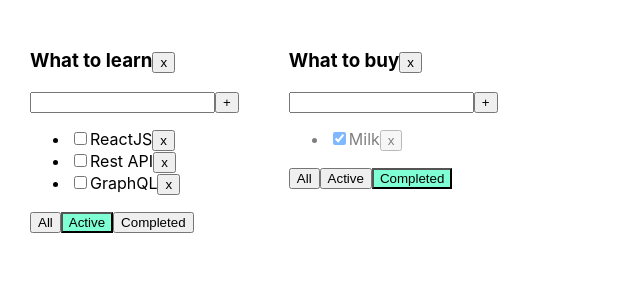
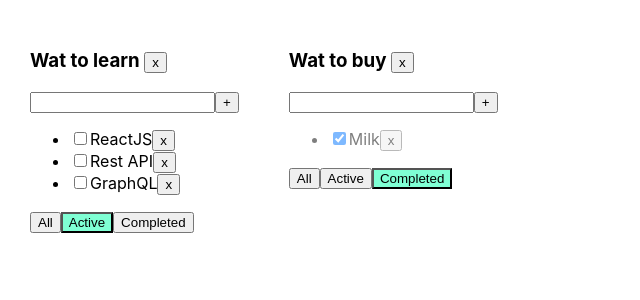
Before and after one commit to yasnoprosto/TodolistWithD, a React (Create React App) app: page / in a window 1280 px wide. Shown: the top 300 px of the page, without its empty margins (0-640 px from the left). Built offline with nearby package versions, Linux system fonts and the light colour scheme.

Commit message:
Finished lesson 5 one more time

```diff
--- a/src/App.css
+++ b/src/App.css
@@ -1,3 +1,4 @@
+
 .App {
   padding: 30px;
   display: flex;
@@ -6,6 +7,7 @@
 .App > div {
   margin-right: 50px;
 }
+
 .error {
   border: red 1px solid;
 }
@@ -13,9 +15,11 @@
 .error-message {
   color: red;
 }
+
 .active-filter {
   background-color: aquamarine;
 }
+
 .is-done {
   opacity: 0.5;
 }
--- a/src/App.tsx
+++ b/src/App.tsx
@@ -4,6 +4,7 @@ import {Todolist} from './Todolist';
 import {v1} from 'uuid';
 
 export type FilterValuesType = 'all' | 'active' | 'completed';
+
 export type TodolistType = {
     id: string
     title: string
@@ -12,100 +13,93 @@ export type TodolistType = {
 
 function App() {
 
-    function removeTask(id: string, todolistId: string) {
-        let tasks = tasksObg[todolistId];
-        let filteredTasks = tasks.filter(t => t.id !== id);
-        tasksObg[todolistId] = filteredTasks;
-        setTasksObg({...tasksObg});
+
+    function removeTask(id: string, todoId: string) {
+        let tasks = tasksObj[todoId];
+        let filteredTasks = tasks.filter(t => t.id != id);
+        tasksObj[todoId]=filteredTasks
+        setTasksObj({...tasksObj});
     }
 
-    function addTask(title: string, todolistId: string) {
+    function addTask(title: string, todoId: string) {
+        let tasks = tasksObj[todoId];
         let task = {id: v1(), title: title, isDone: false};
-        let tasks = tasksObg[todolistId]
-        let newTasks=[task, ...tasks]
-        tasksObg[todolistId]=newTasks
-
-        setTasksObg({...tasksObg});
+        let newTasks = [task, ...tasks];
+        tasksObj[todoId]=newTasks
+        setTasksObj({...tasksObj});
     }
 
+    function changeStatus(taskId: string, isDone: boolean, todoId: string) {
+        let tasks = tasksObj[todoId];
+        let task = tasks.find(t => t.id === taskId);
+        if (task) {
+            task.isDone = isDone;
+            setTasksObj({...tasksObj});
+
+        }
+    }
 
     function changeFilter(value: FilterValuesType, todolistId: string) {
-
-        let todolist = todolists.find(tl => tl.id === todolistId);
+        let todolist = todolists.find(el => el.id === todolistId);
         if (todolist) {
             todolist.filter = value;
-            setTodolist([...todolists]);
+            setTodolists([...todolists]);
         }
-
     }
-
-    const changeStatus = (taskId: string, isDone: boolean, todolistId: string) => {
-        let tasks = tasksObg[todolistId]
-        let task = tasks.find(el => el.id === taskId);
-        if (task) {
-            task.isDone = isDone;
-        setTasksObg({...tasksObg});
-        }
-    };
 
     let todolistId1 = v1();
     let todolistId2 = v1();
 
-    let removeTodolist=(todolistId:string)=>{
-let filteredTodolist=todolists.filter(el=>el.id!==todolistId)
-        setTodolist(filteredTodolist)
-        delete tasksObg[todolistId]
-        setTasksObg(tasksObg)
+    let [todolists, setTodolists] = useState<TodolistType[]>([
+        {id: todolistId1, title: 'Wat to learn', filter: 'active'},
+        {id: todolistId2, title: 'Wat to buy', filter: 'completed'}
+    ]);
 
-    }
-
-
-    let [todolists, setTodolist] = useState<TodolistType[]>([
-        {id: todolistId1, title: 'What to learn', filter: 'active'},
-        {id: todolistId2, title: 'What to buy', filter: 'completed'},
-    ]);
-    let [tasksObg, setTasksObg] = useState({
+    let [tasksObj, setTasksObj] = useState({
         [todolistId1]: [
             {id: v1(), title: 'HTML&CSS', isDone: true},
             {id: v1(), title: 'JS', isDone: true},
             {id: v1(), title: 'ReactJS', isDone: false},
             {id: v1(), title: 'Rest API', isDone: false},
-            {id: v1(), title: 'GraphQL', isDone: false}
+            {id: v1(), title: 'GraphQL', isDone: false},
         ],
-
         [todolistId2]: [
             {id: v1(), title: 'Book', isDone: false},
-            {id: v1(), title: 'Milk', isDone: true},
-        ],
-
+            {id: v1(), title: 'Milk', isDone: true}
+        ]
     });
+let removeTodolist=(todoId:string)=>{
+    let filteredTodolist=todolists.filter(tl=>tl.id!==todoId)
+    setTodolists(filteredTodolist)
+    delete tasksObj[todoId]
+    setTasksObj({...tasksObj})
+}
     return (
         <div className="App">
-            {
-                todolists.map((tl) => {
-                    let tasksForTodolist = tasksObg[tl.id];
+            {todolists.map(el => {
+                    let tasksForTodolist = tasksObj[el.id];
 
-                    if (tl.filter === 'active') {
+                    if (el.filter === 'active') {
                         tasksForTodolist = tasksForTodolist.filter(t => !t.isDone);
                     }
-                    if (tl.filter === 'completed') {
+                    if (el.filter === 'completed') {
                         tasksForTodolist = tasksForTodolist.filter(t => t.isDone);
                     }
+                    return (<Todolist key={el.id}
+                                      idTodo={el.id}
+                                      title={el.title}
+                                      tasks={tasksForTodolist}
+                                      removeTask={removeTask}
+                                      changeFilter={changeFilter}
+                                      addTask={addTask}
+                                      changeTaskStatus={changeStatus}
+                                      filter={el.filter}
+                                      removeTodolist={removeTodolist}
+                    />);
+                }
+            )}
 
-                    return <  Todolist
-                        key={tl.id}
-                        title={tl.title}
-                        id={tl.id}
-                        tasks={tasksForTodolist}
-                        removeTask={removeTask}
-                        changeFilter={changeFilter}
-                        addTask={addTask}
-                        changeStatus={changeStatus}
-                        filter={tl.filter}
-                        removeTodolist={removeTodolist}
-                    />;
-                })
-            }
+
         </div>
     );
 }
--- a/src/Todolist.tsx
+++ b/src/Todolist.tsx
@@ -1,7 +1,5 @@
 import React, {ChangeEvent, KeyboardEvent, useState} from 'react';
 import {FilterValuesType} from './App';
-import {Simulate} from 'react-dom/test-utils';
-import error = Simulate.error;
 
 type TaskType = {
     id: string
@@ -10,82 +8,85 @@ type TaskType = {
 }
 
 type PropsType = {
+    idTodo:string
     title: string
-    id:string
     tasks: Array<TaskType>
-    removeTask: (taskId: string, todolistId: string) => void
-    changeFilter: (value: FilterValuesType, todolistId:string) => void
-    addTask: (title: string,todolistId: string) => void
-    changeStatus: (taskId: string, isDone: boolean, todolistId: string) => void
-    filter:FilterValuesType
-    removeTodolist:(todolistId:string)=>void
+    removeTask: (taskId: string, todoId:string) => void
+    changeFilter: (value: FilterValuesType,todolistId:string) => void
+    addTask: (title: string, todolistId: string) => void
+    changeTaskStatus: (taskId: string, isDone: boolean, todolistId: string) => void
+    filter: FilterValuesType
+    removeTodolist:(id:string)=>void
 }
 
 export function Todolist(props: PropsType) {
 
-    let [title, setTitle] = useState('');
-    let [error, setError] = useState<string| null>(null);
+    let [title, setTitle] = useState("")
+    let [error, setError] = useState<string | null>(null)
 
     const addTask = () => {
-        debugger
-        if (title.trim()) {
-            props.addTask(title.trim(),props.id);
-        }else {
-            setError("Title is required")
+        if (title.trim() !== "") {
+            props.addTask(title.trim(),props.idTodo);
+            setTitle("");
+        } else {
+            setError("Title is required");
         }
-        setTitle('');
-    };
+    }
 
     const onChangeHandler = (e: ChangeEvent<HTMLInputElement>) => {
-        setTitle(e.currentTarget.value);
-    };
+        setTitle(e.currentTarget.value)
+    }
 
     const onKeyPressHandler = (e: KeyboardEvent<HTMLInputElement>) => {
-       setError(null)
+        setError(null);
         if (e.charCode === 13) {
             addTask();
         }
-    };
-
-    const onAllClickHandler = () => props.changeFilter('all',props.id);
-    const onActiveClickHandler = () => props.changeFilter('active',props.id);
-    const onCompletedClickHandler = () => props.changeFilter('completed',props.id);
-
-    const removeTodolist=()=>{
-props.removeTodolist(props.id)
     }
 
+    const onAllClickHandler = () => props.changeFilter("all", props.idTodo);
+    const onActiveClickHandler = () => props.changeFilter("active", props.idTodo);
+    const onCompletedClickHandler = () => props.changeFilter("completed", props.idTodo);
+const onClickRemoveTodo=()=>{
+    props.removeTodolist(props.idTodo)
+}
+
     return <div>
-        <h3>{props.title}<button onClick={removeTodolist}>x</button></h3>
+        <h3>{props.title} <button onClick={onClickRemoveTodo}>x</button></h3>
         <div>
             <input value={title}
                    onChange={onChangeHandler}
                    onKeyPress={onKeyPressHandler}
-                   className={error? "error":""}
+                   className={error ? "error" : ""}
             />
             <button onClick={addTask}>+</button>
-            {error&&<div className={'error-message'}>{error}</div>}
+            {error && <div className="error-message">{error}</div>}
         </div>
         <ul>
             {
                 props.tasks.map(t => {
+                    const onClickHandler = () => props.removeTask(t.id,props.idTodo)
+                    const onChangeHandler = (e: ChangeEvent<HTMLInputElement>) => {
+                        props.changeTaskStatus(t.id, e.currentTarget.checked,props.idTodo);
+                    }
 
-                    const onClickHandler = () => props.removeTask(t.id,props.id);
-                    const onChangeIsDoneHandler = (e: ChangeEvent<HTMLInputElement>) => props.changeStatus(t.id, e.currentTarget.checked,props.id);
-                    return <li key={t.id} className={ t.isDone? "is-done" :""}>
+                    return <li key={t.id} className={t.isDone ? "is-done" : ""}>
                         <input type="checkbox"
-                               onChange={onChangeIsDoneHandler}
+                               onChange={onChangeHandler}
                                checked={t.isDone}/>
                         <span>{t.title}</span>
                         <button onClick={onClickHandler}>x</button>
-                    </li>;
+                    </li>
                 })
             }
         </ul>
         <div>
-            <button  className = { props.filter=="all"? 'active-filter' :""} onClick={onAllClickHandler}>All</button>
-            <button className = { props.filter=="active"? 'active-filter' :""}  onClick={onActiveClickHandler}>Active</button>
-            <button className = { props.filter=="completed"? 'active-filter' :""}  onClick={onCompletedClickHandler}>Completed</button>
+            <button className={props.filter === 'all' ? "active-filter" : ""}
+                    onClick={onAllClickHandler}>All</button>
+            <button className={props.filter === 'active' ? "active-filter" : ""}
+                    onClick={onActiveClickHandler}>Active</button>
+            <button className={props.filter === 'completed' ? "active-filter" : ""}
+                    onClick={onCompletedClickHandler}>Completed</button>
         </div>
-    </div>;
+    </div>
 }
--- a/src/index.tsx
+++ b/src/index.tsx
@@ -1,19 +1,14 @@
 import React from 'react';
-import ReactDOM from 'react-dom/client';
 import './index.css';
 import App from './App';
-import reportWebVitals from './reportWebVitals';
+import * as serviceWorker from './serviceWorker';
+import { createRoot } from 'react-dom/client';
 
-const root = ReactDOM.createRoot(
-  document.getElementById('root') as HTMLElement
-);
-root.render(
-  <React.StrictMode>
-    <App />
-  </React.StrictMode>
-);
+const container  = document.getElementById('root') as HTMLElement
+const root = createRoot(container);
+root.render(<App />);
 
-// If you want to start measuring performance in your app, pass a function
-// to log results (for example: reportWebVitals(console.log))
-// or send to an analytics endpoint. Learn more: https://bit.ly/CRA-vitals
-reportWebVitals();
+// If you want your app to work offline and load faster, you can change
+// unregister() to register() below. Note this comes with some pitfalls.
+// Learn more about service workers: https://bit.ly/CRA-PWA
+serviceWorker.unregister();
--- a/src/reportWebVitals.ts
+++ /dev/null
@@ -1,15 +0,0 @@
-import { ReportHandler } from 'web-vitals';
-
-const reportWebVitals = (onPerfEntry?: ReportHandler) => {
-  if (onPerfEntry && onPerfEntry instanceof Function) {
-    import('web-vitals').then(({ getCLS, getFID, getFCP, getLCP, getTTFB }) => {
-      getCLS(onPerfEntry);
-      getFID(onPerfEntry);
-      getFCP(onPerfEntry);
-      getLCP(onPerfEntry);
-      getTTFB(onPerfEntry);
-    });
-  }
-};
-
-export default reportWebVitals;
```
